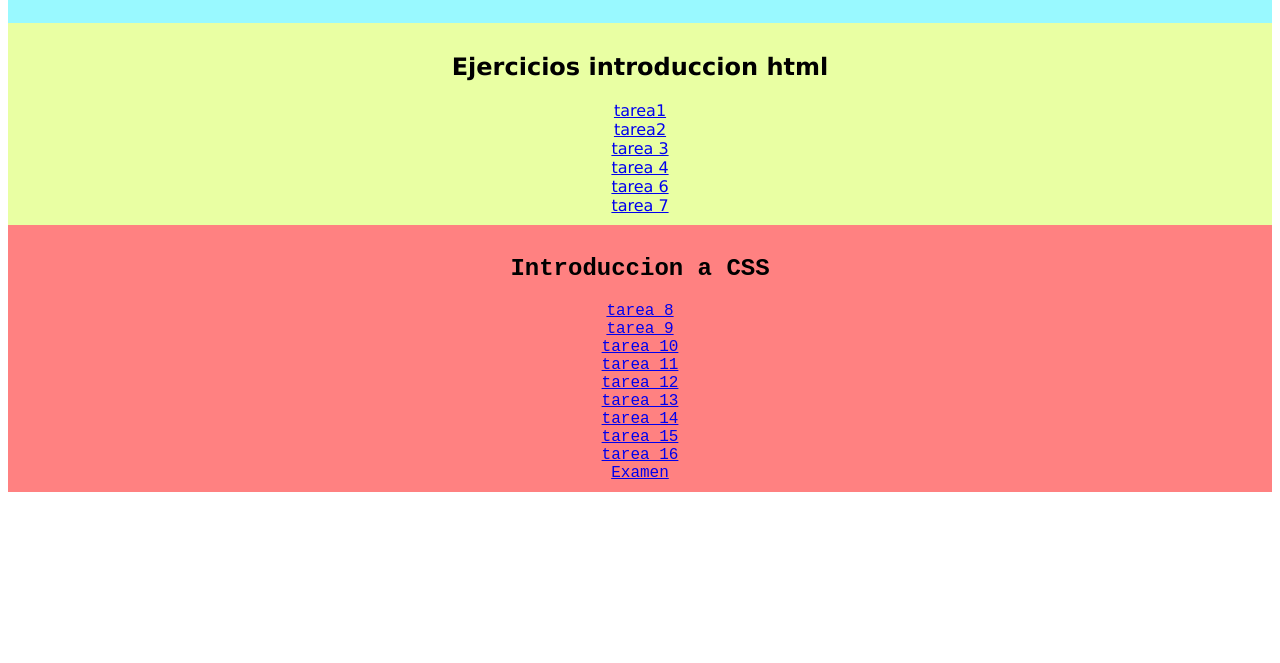
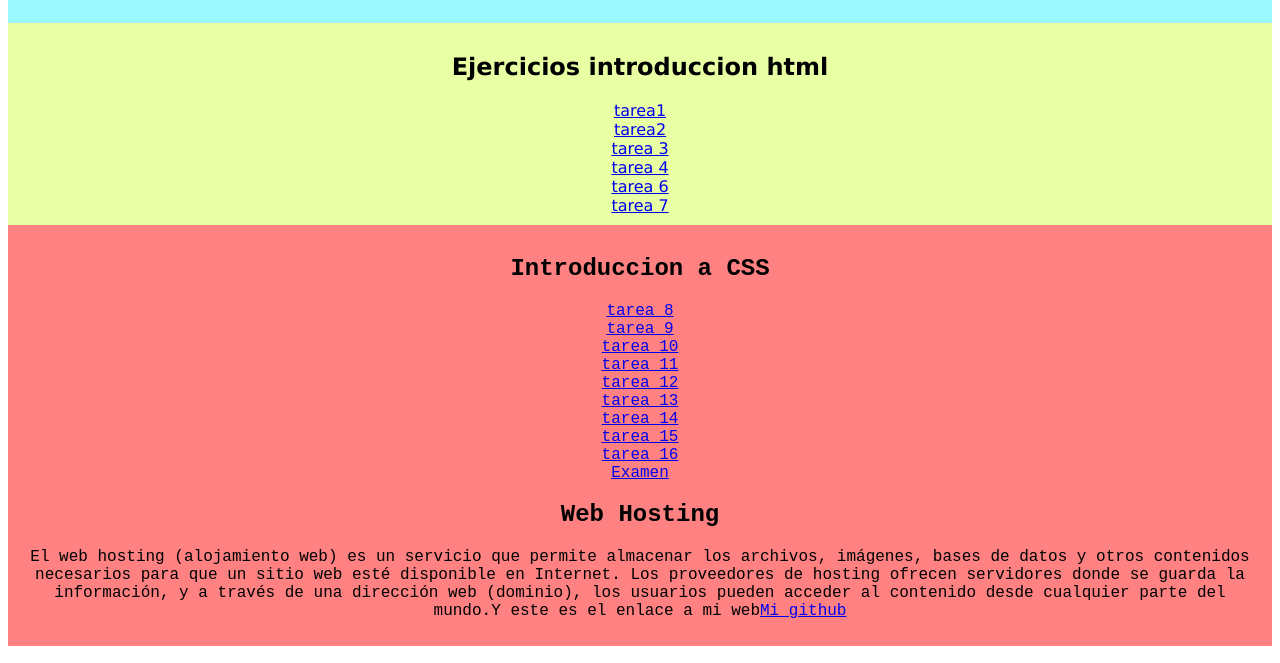
Before and after one commit to erikgs00/erikgs00.github.io, a plain HTML site: page index.html in a window 1280 px wide. Shown: the part 137-800 px from the top of the page. Drawn offline with Linux system fonts and the light colour scheme.

Commit message:
Update index.html

```diff
--- a/index.html
+++ b/index.html
@@ -39,6 +39,8 @@
         <a href="ejercicios/Ej_15.html">tarea 15</a><br>
         <a href="ejercicios/Ej_16.html">tarea 16</a><br>
         <a href="ejercicios/examen_final_Erik.html">Examen</a><br>
+            <h2>Web Hosting</h2>
+            <p>El web hosting (alojamiento web) es un servicio que permite almacenar los archivos, imágenes, bases de datos y otros contenidos necesarios para que un sitio web esté disponible en Internet. Los proveedores de hosting ofrecen servidores donde se guarda la información, y a través de una dirección web (dominio), los usuarios pueden acceder al contenido desde cualquier parte del mundo.Y este es el enlace a mi web<a href="https://github.com/erikgs00/erikgs00.github.io">Mi github</a><br></p>
         </div>
     </body>
 </html>
```
